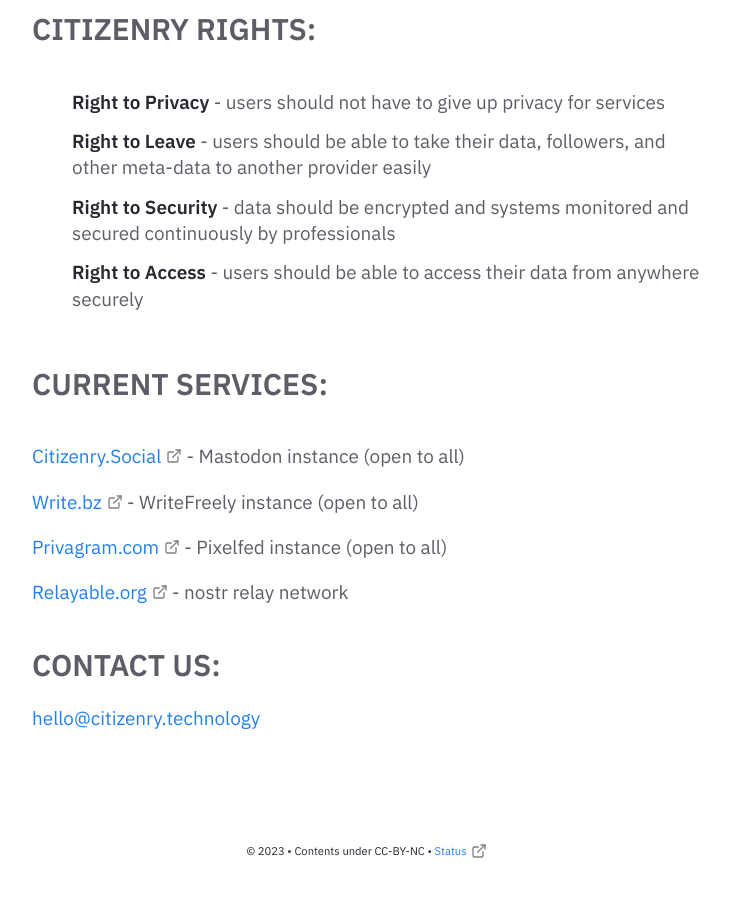
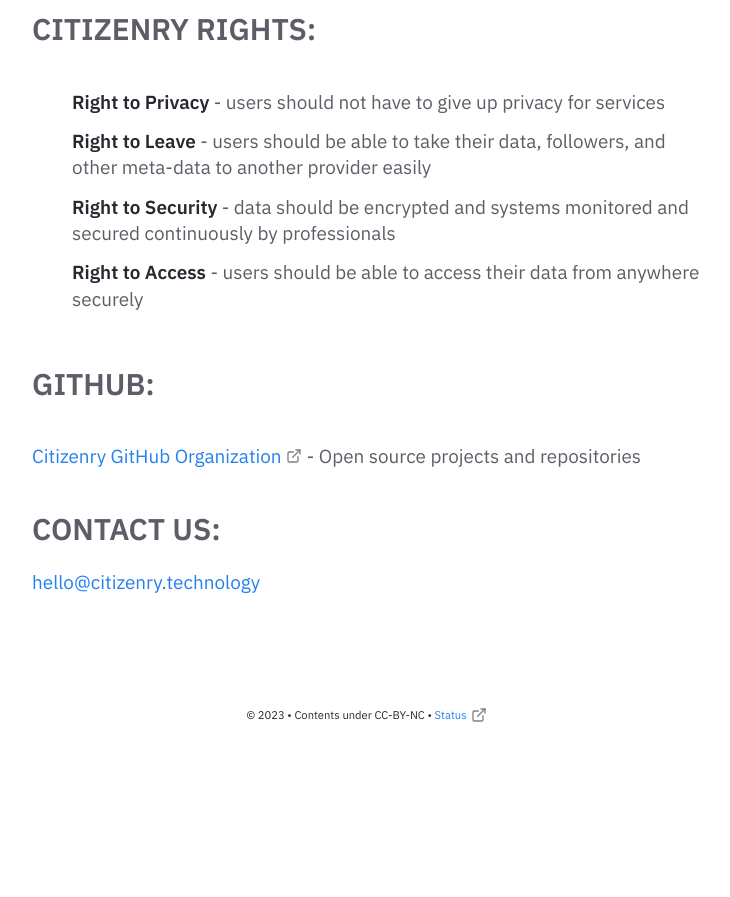
Before and after one commit to Citizenry/Citizenry.github.io, a Jekyll site: the page built from pages/index.md, in a window 1280 px wide and 900 px high, scrolled down 758 px. Shown: the top 897 px of the window, without its empty margins (273-1003 px from the left). Built offline with Jekyll 4.4.1, drawn with Linux system fonts in a browser that asks for light colours; after the commit the page ends 1522 px from its top, so only the background shows below that.

```diff
--- a/_includes/Homepage.html
+++ b/_includes/Homepage.html
@@ -16,11 +16,8 @@
 <li><strong>Right to Access</strong> - users should be able to access their data from anywhere securely</li>
 </ul>
 
-<p><h2>CURRENT SERVICES:</h2></p>
-<p><a href="https://citizenry.social" target="_blank">Citizenry.Social</a> - Mastodon instance (open to all)</p>
-<p><a href="https://write.bz" target="_blank">Write.bz</a> - WriteFreely instance (open to all)</p>
-<p><a href="https://privagram.com" target="_blank">Privagram.com</a> - Pixelfed instance (open to all)</p>
-<p><a href="https://relayable.org" target="_blank">Relayable.org</a> - nostr relay network</p>
+<p><h2>GITHUB:</h2></p>
+<p><a href="https://github.com/Citizenry" target="_blank">Citizenry GitHub Organization</a> - Open source projects and repositories</p>
 
 
 
--- a/_includes/Nav.html
+++ b/_includes/Nav.html
@@ -51,24 +51,18 @@
       </a>
     </div>
 
-   <!-- <div id="navbarBasicExample" class="navbar-menu">
+   <div id="navbarBasicExample" class="navbar-menu">
       <div class="navbar-start">
+        <a href="{{'/posts' | relative_url}}" class="navbar-item">
+          Blog
+        </a>
         <a href="{{'/notes' | relative_url}}" class="navbar-item">
-          Demo Feed
+          Notes
         </a>
-        <a href="../post/how-to" class="navbar-item">
-          How To
+        <a href="https://github.com/Citizenry" target="_blank" class="navbar-item">
+          GitHub
         </a>
-        <a href="https://github.com/Jekyll-Garden/jekyll-garden.github.io" target="_blank" class="navbar-item">
-          Github
-        </a>
-        <a href="https://jekyllrb.com/" target="_blank" class="navbar-item">
-          Jekyll
-        </a>
-        <a href="https://obsidian.md/"  target="_blank" class="navbar-item">
-          Obsidian
-        </a>
-      </div> -->
+      </div>
       <div class="navbar-end is-hidden-mobile" onclick="modeSwitcher()" >
         <div class="navbar-item">
           <div class="buttons">
```
Also changed, not shown: _posts/2020-03-01-features.md (deleted, +0 -29 lines), _posts/2020-03-01-how-to.md (deleted, +0 -81 lines), _posts/2025-01-02-welcome-to-citizenry-blog.md (added, +28 -0 lines), pages/posts.md (+3 -1 lines).
